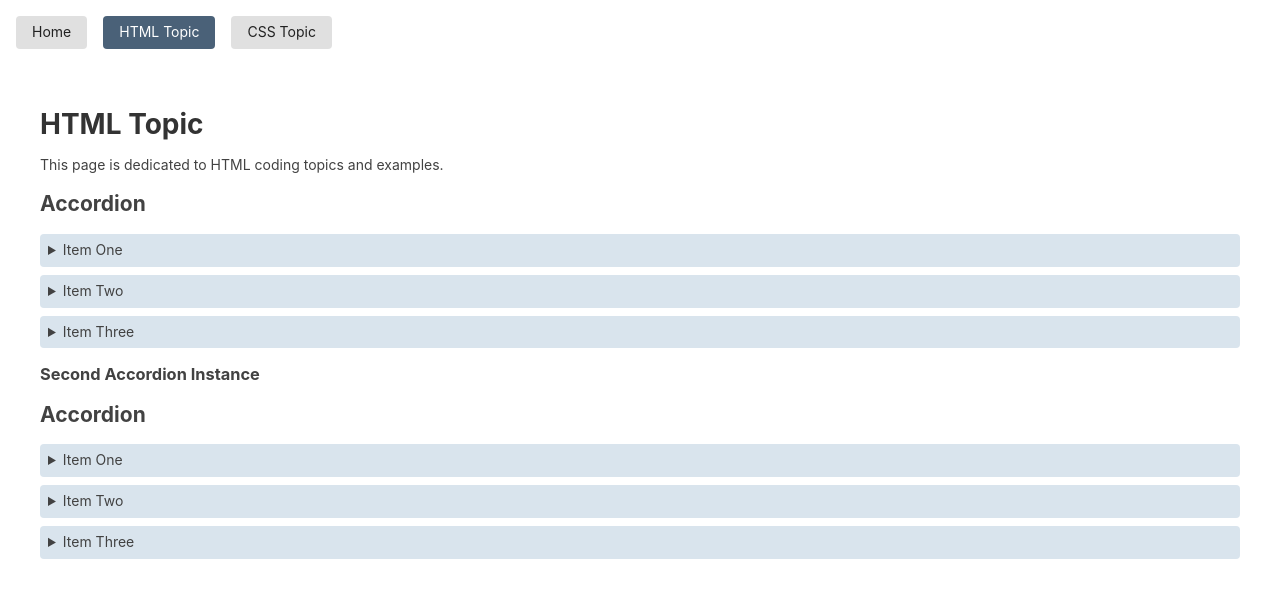
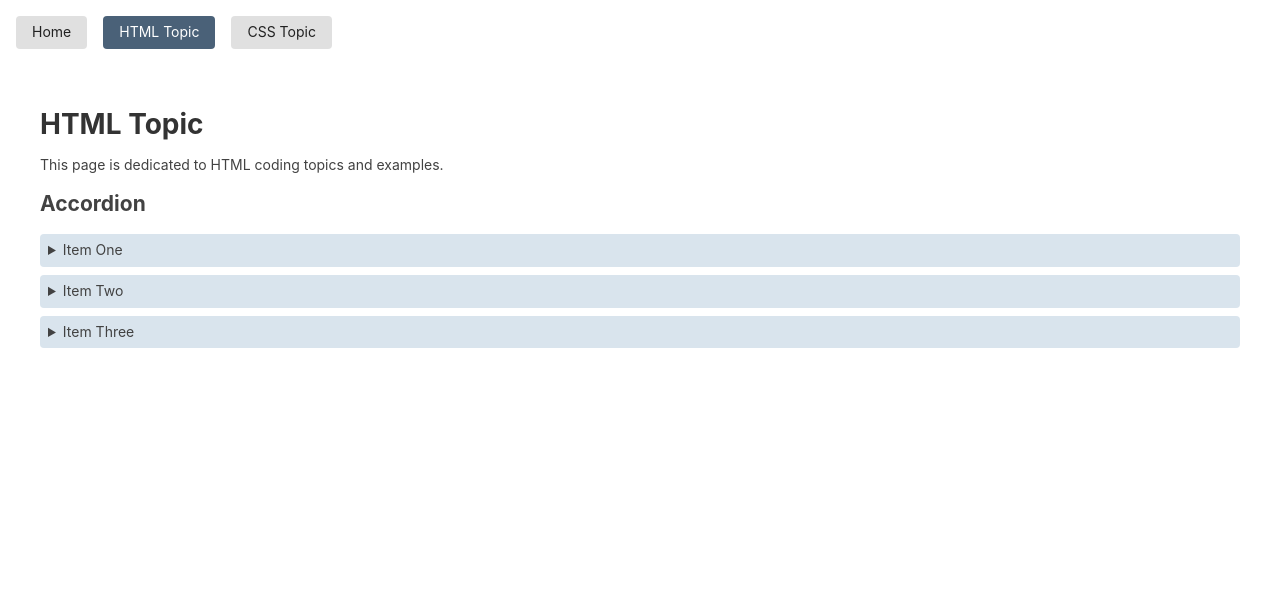
Before and after one commit to keliel/html-css-playground, an Angular app: page /html-topic in a window 1280 px wide. Shown: the top 598 px of the page. Built offline with nearby package versions, Linux system fonts and the light colour scheme.

Commit message:
test: restore single accordion instance in demo
Co-authored-by: keliel <5556710+keliel@users.noreply.github.com>

```diff
--- a/src/app/pages/html-topic/html-topic.component.html
+++ b/src/app/pages/html-topic/html-topic.component.html
@@ -2,6 +2,4 @@
   <h1>HTML Topic</h1>
   <p>This page is dedicated to HTML coding topics and examples.</p>
   <pg-accordion></pg-accordion>
-  <h3>Second Accordion Instance</h3>
-  <pg-accordion></pg-accordion>
 </div>
```
